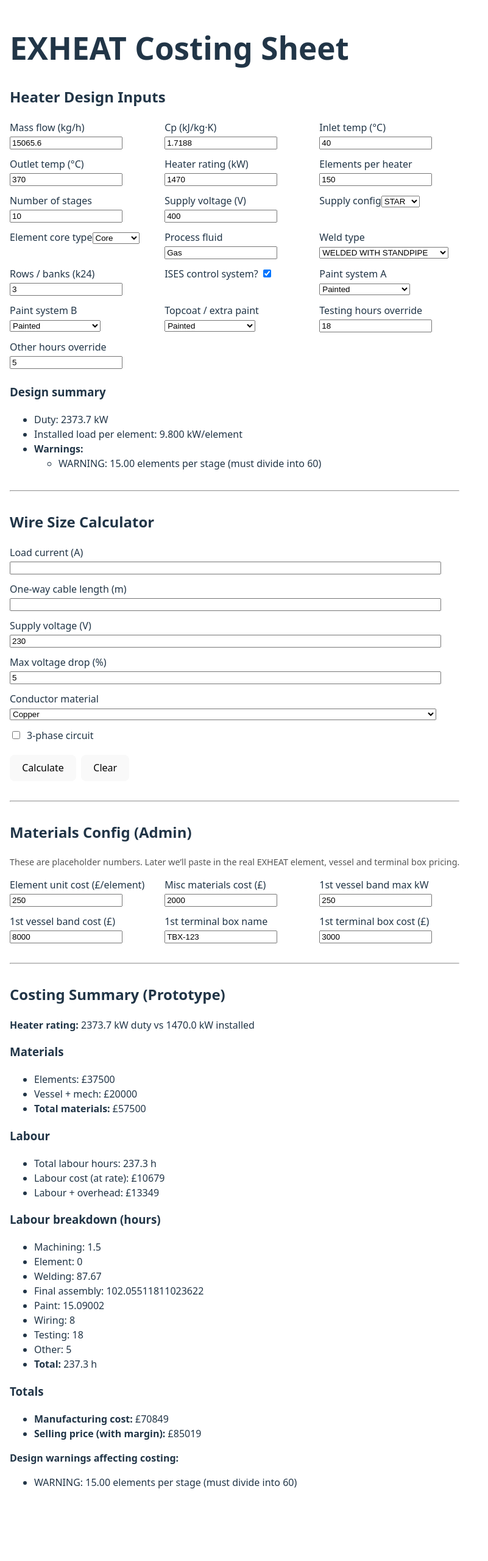
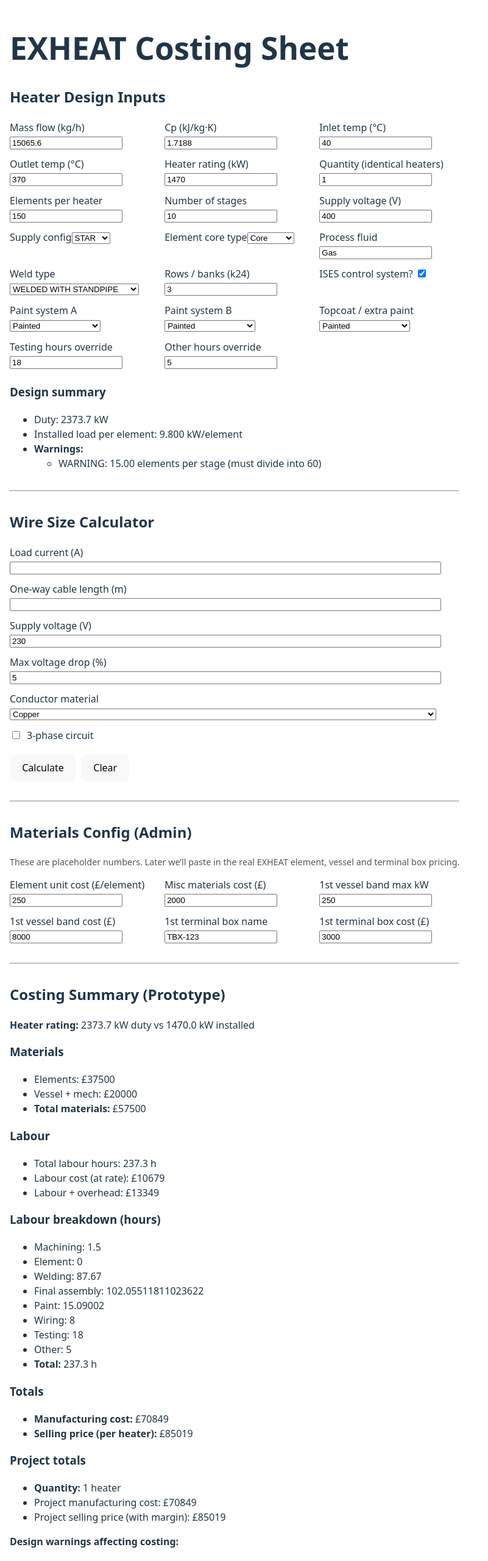
Before and after one commit to martinebell/costing-sheet, a React (Vite) app: page / in a window 1280 px wide. Shown: the top 2560 px of the page at 61% size, without its empty margins (0-801 px from the left). Before the commit the page ends 2475 px from the top, so only its background shows below. Built offline with nearby package versions, Linux system fonts and the light colour scheme.

Commit message:
Added quantity field and project-level totals (multi-heater project costing)

```diff
--- a/src/App.jsx
+++ b/src/App.jsx
@@ -39,6 +39,8 @@
   paintTopcoat: "Painted",
   testingHoursOverride: 18,
   otherHoursOverride: 5,
+
+  quantity: 1, // number of identical heaters in the project
 };
 
 // central materials config in state
--- a/src/components/CostingSummary.jsx
+++ b/src/components/CostingSummary.jsx
@@ -5,6 +5,8 @@
 import { runMaterialsEngine } from "../engine/materials";
 
 export default function CostingSummary({ designInputs, materialsConfig }) {
+  const quantity = designInputs.quantity ?? 1;
+
   // 1) Design engine from shared state
   const design = runHeaterDesign(designInputs);
 
@@ -156,10 +158,26 @@
           {costing.manufacturingCost.toFixed(0)}
         </li>
         <li>
-          <strong>Selling price (with margin):</strong> £
+          <strong>Selling price (per heater):</strong> £
           {costing.sellPrice.toFixed(0)}
         </li>
       </ul>
+            <h3>Project totals</h3>
+      <ul>
+        <li>
+          <strong>Quantity:</strong> {quantity} heater
+          {quantity === 1 ? "" : "s"}
+        </li>
+        <li>
+          Project manufacturing cost: £
+          {(costing.manufacturingCost * quantity).toFixed(0)}
+        </li>
+        <li>
+          Project selling price (with margin): £
+          {(costing.sellPrice * quantity).toFixed(0)}
+        </li>
+      </ul>
+
 
       {design.warnings.length > 0 && (
         <div style={{ marginTop: "1rem" }}>
--- a/src/components/HeaterDesignCalculator.jsx
+++ b/src/components/HeaterDesignCalculator.jsx
@@ -94,6 +94,16 @@
             onChange={handleNumberChange("heaterRatingKW")}
           />
         </label>
+
+        <label>
+          Quantity (identical heaters)
+          <input
+          type="number"
+          min="1"
+          value={designInputs.quantity}
+          onChange={handleNumberChange("quantity")}
+          />
+          </label>
 
         <label>
           Elements per heater
```
